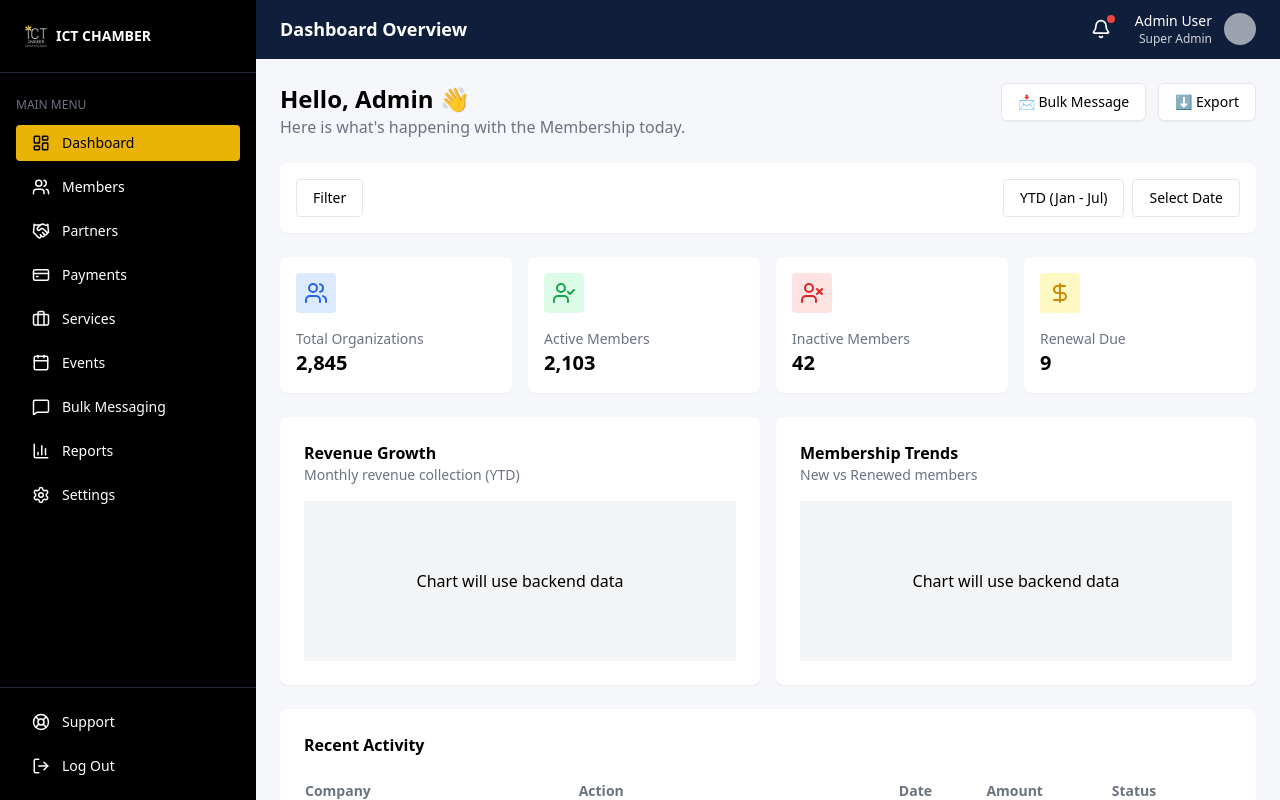
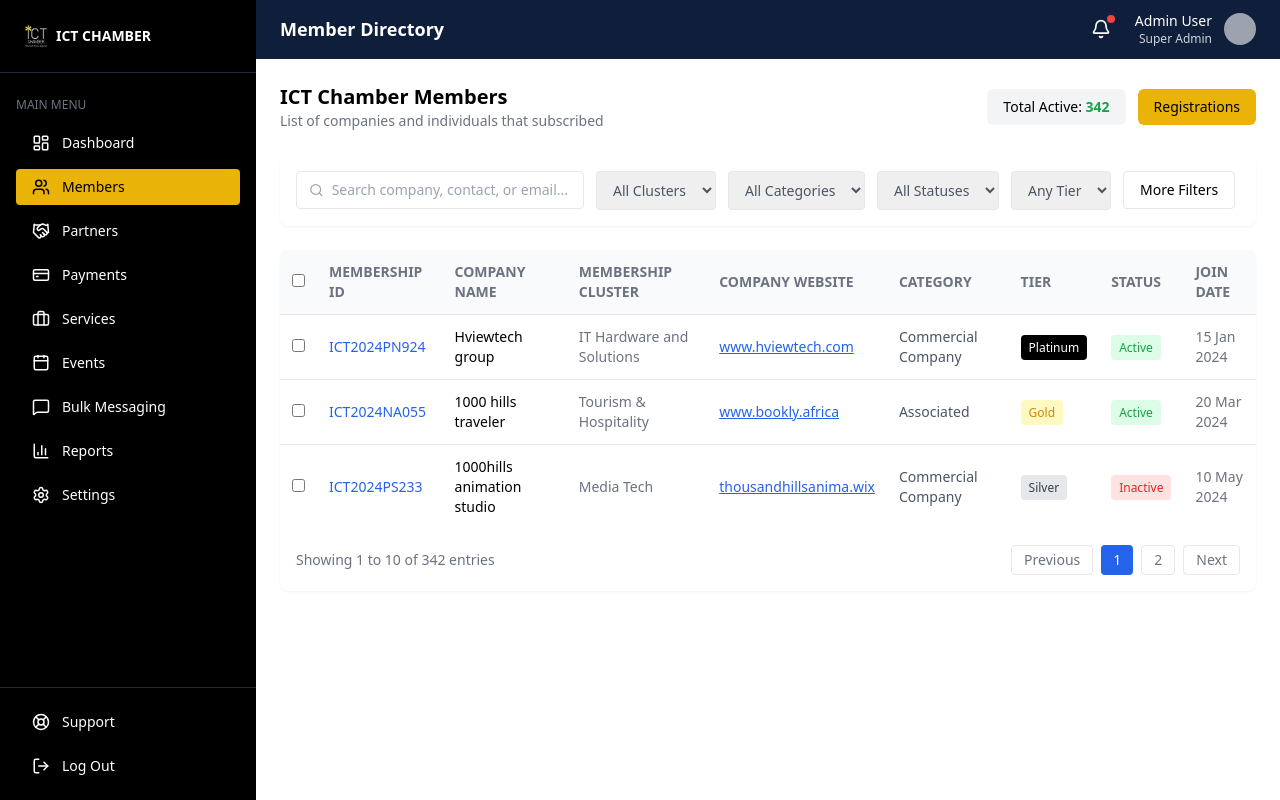
Before and after one commit to Nancy-Sabrina-Ishimwe/ictchamber-membership, a React (Vite) app: page /members in a window 1280 px wide. Built offline with nearby package versions, Linux system fonts and the light colour scheme.

Commit message:
few correction

```diff
--- a/package.json
+++ b/package.json
@@ -13,7 +13,8 @@
     "@tailwindcss/vite": "^4.2.3",
     "lucide-react": "^1.8.0",
     "react": "^19.2.5",
-    "react-dom": "^19.2.5"
+    "react-dom": "^19.2.5",
+    "react-router-dom": "^7.14.2"
   },
   "devDependencies": {
     "@eslint/js": "^9.39.4",
--- a/src/App.tsx
+++ b/src/App.tsx
@@ -1,10 +1,20 @@
+import { Routes, Route } from "react-router-dom";
 import MainLayout from "./layouts/MainLayout";
+
 import Dashboard from "./pages/Dashboard";
+import Messaging from "./pages/Messaging";
+import Payments from "./pages/Payments";
+import Members from "./pages/Members";
 
 function App() {
   return (
     <MainLayout>
-      <Dashboard />
+      <Routes>
+        <Route path="/" element={<Dashboard />} />
+        <Route path="/members" element={<Members />} />
+        <Route path="/payments" element={<Payments />} />
+        <Route path="/messaging" element={<Messaging />} />
+      </Routes>
     </MainLayout>
   );
 }
--- a/src/layouts/MainLayout.tsx
+++ b/src/layouts/MainLayout.tsx
@@ -13,6 +13,7 @@ import {
   Bell,
 } from "lucide-react";
 
+import { Link, useLocation } from "react-router-dom";
 import logoict from "../assets/logoict.png";
 
 type Props = {
@@ -20,13 +21,45 @@ type Props = {
 };
 
 export default function MainLayout({ children }: Props) {
+  const location = useLocation();
+
+  // 🔥 Dynamic title
+  const getTitle = () => {
+    switch (location.pathname) {
+      case "/":
+        return "Dashboard Overview";
+      case "/members":
+        return "Member Directory";
+      case "/payments":
+        return "Payments Ledger";
+      case "/messaging":
+        return "Bulk Messaging";
+      case "/partners":
+        return "Partners";
+      case "/services":
+        return "Services";
+      case "/events":
+        return "Events";
+      case "/reports":
+        return "Reports";
+      case "/settings":
+        return "Settings";
+      default:
+        return "Dashboard";
+    }
+  };
+
   return (
-    <div className="flex h-screen bg-[#F5F7FA]">
+    <div
+      className={`flex h-screen ${
+        location.pathname === "/" ? "bg-[#F5F7FA]" : "bg-white"
+      }`}
+    >
 
       {/* Sidebar */}
       <div className="w-64 bg-black text-white flex flex-col h-screen">
 
-        {/* Top section (takes remaining space) */}
+        {/* Top */}
         <div className="flex-1 flex flex-col min-h-0">
 
           {/* Logo */}
@@ -35,26 +68,26 @@ export default function MainLayout({ children }: Props) {
             <span className="text-sm font-semibold">ICT CHAMBER</span>
           </div>
 
-          {/* Menu (scrollable if needed) */}
+          {/* Menu */}
           <nav className="flex-1 px-4 py-6 space-y-2 text-sm overflow-y-auto">
             <p className="text-gray-500 text-xs mb-3">MAIN MENU</p>
 
-            <MenuItem active icon={<LayoutDashboard size={18} />} label="Dashboard" />
-            <MenuItem icon={<Users size={18} />} label="Members" />
-            <MenuItem icon={<Handshake size={18} />} label="Partners" />
-            <MenuItem icon={<CreditCard size={18} />} label="Payments" />
-            <MenuItem icon={<Briefcase size={18} />} label="Services" />
-            <MenuItem icon={<Calendar size={18} />} label="Events" />
-            <MenuItem icon={<MessageSquare size={18} />} label="Bulk Messaging" />
-            <MenuItem icon={<BarChart3 size={18} />} label="Reports" />
-            <MenuItem icon={<Settings size={18} />} label="Settings" />
+            <MenuItem to="/" icon={<LayoutDashboard size={18} />} label="Dashboard" />
+            <MenuItem to="/members" icon={<Users size={18} />} label="Members" />
+            <MenuItem to="/partners" icon={<Handshake size={18} />} label="Partners" />
+            <MenuItem to="/payments" icon={<CreditCard size={18} />} label="Payments" />
+            <MenuItem to="/services" icon={<Briefcase size={18} />} label="Services" />
+            <MenuItem to="/events" icon={<Calendar size={18} />} label="Events" />
+            <MenuItem to="/messaging" icon={<MessageSquare size={18} />} label="Bulk Messaging" />
+            <MenuItem to="/reports" icon={<BarChart3 size={18} />} label="Reports" />
+            <MenuItem to="/settings" icon={<Settings size={18} />} label="Settings" />
           </nav>
         </div>
 
-        {/* Bottom section (ALWAYS visible) */}
+        {/* Bottom */}
         <div className="p-4 border-t border-gray-800 text-sm space-y-2">
-          <MenuItem icon={<LifeBuoy size={18} />} label="Support" />
-          <MenuItem icon={<LogOut size={18} />} label="Log Out" />
+          <MenuItem to="/support" icon={<LifeBuoy size={18} />} label="Support" />
+          <MenuItem to="/logout" icon={<LogOut size={18} />} label="Log Out" />
         </div>
       </div>
 
@@ -63,9 +96,12 @@ export default function MainLayout({ children }: Props) {
 
         {/* Topbar */}
         <div className="h-16 bg-[#0F1E3A] text-white flex items-center justify-between px-6">
-          <h1 className="font-semibold text-lg">Dashboard Overview</h1>
+
+          {/* Dynamic Title */}
+          <h1 className="font-semibold text-lg">{getTitle()}</h1>
 
           <div className="flex items-center gap-6">
+
             {/* Notification */}
             <div className="relative cursor-pointer">
               <Bell size={20} />
@@ -92,26 +128,33 @@ export default function MainLayout({ children }: Props) {
   );
 }
 
-/* Menu Item */
+/* MenuItem */
 function MenuItem({
   icon,
   label,
-  active,
+  to,
 }: {
   icon: React.ReactNode;
   label: string;
-  active?: boolean;
+  to: string;
 }) {
+  const location = useLocation();
+
+  const isActive =
+    location.pathname === to ||
+    location.pathname.startsWith(to + "/");
+
   return (
-    <div
-      className={`flex items-center gap-3 px-4 py-2 rounded cursor-pointer ${
-        active
+    <Link
+      to={to}
+      className={`flex items-center gap-3 px-4 py-2 rounded transition-colors ${
+        isActive
           ? "bg-yellow-500 text-black font-medium"
-          : "hover:bg-gray-800"
+          : "hover:bg-gray-800 text-white"
       }`}
     >
       {icon}
-      {label}
-    </div>
+      <span>{label}</span>
+    </Link>
   );
 }
--- a/src/main.tsx
+++ b/src/main.tsx
@@ -1,10 +1,13 @@
 import { StrictMode } from 'react'
 import { createRoot } from 'react-dom/client'
+import { BrowserRouter } from 'react-router-dom'
 import App from './App.tsx'
 import './index.css'
 
 createRoot(document.getElementById('root')!).render(
   <StrictMode>
-    <App />
+    <BrowserRouter>
+      <App />
+    </BrowserRouter>
   </StrictMode>,
 )
--- /dev/null
+++ b/src/pages/Members.tsx
@@ -0,0 +1,211 @@
+import { Search } from "lucide-react";
+
+type Member = {
+  id: string;
+  name: string;
+  cluster: string;
+  website: string;
+  category: string;
+  tier: string;
+  status: "Active" | "Inactive" | "Pending";
+  joinDate: string;
+};
+
+export default function Members() {
+  const members: Member[] = [
+    {
+      id: "ICT2024PN924",
+      name: "Hviewtech group",
+      cluster: "IT Hardware and Solutions",
+      website: "www.hviewtech.com",
+      category: "Commercial Company",
+      tier: "Platinum",
+      status: "Active",
+      joinDate: "15 Jan 2024",
+    },
+    {
+      id: "ICT2024NA055",
+      name: "1000 hills traveler",
+      cluster: "Tourism & Hospitality",
+      website: "www.bookly.africa",
+      category: "Associated",
+      tier: "Gold",
+      status: "Active",
+      joinDate: "20 Mar 2024",
+    },
+    {
+      id: "ICT2024PS233",
+      name: "1000hills animation studio",
+      cluster: "Media Tech",
+      website: "thousandhillsanima.wix",
+      category: "Commercial Company",
+      tier: "Silver",
+      status: "Inactive",
+      joinDate: "10 May 2024",
+    },
+  ];
+
+  return (
+    <div className="space-y-6">
+
+      {/* Header */}
+      <div className="flex justify-between items-center">
+        <div>
+          <h2 className="text-xl font-bold">ICT Chamber Members</h2>
+          <p className="text-gray-500 text-sm">
+            List of companies and individuals that subscribed
+          </p>
+        </div>
+
+        <div className="flex gap-3">
+          <div className="px-4 py-2 bg-gray-100 rounded-md text-sm">
+            Total Active: <span className="font-semibold text-green-600">342</span>
+          </div>
+
+          <button className="px-4 py-2 bg-yellow-500 text-black rounded-md text-sm font-medium">
+            Registrations
+          </button>
+        </div>
+      </div>
+
+      {/* Filters */}
+      <div className="bg-white p-4 rounded-lg shadow-sm flex flex-wrap gap-3 items-center">
+
+        {/* Search */}
+        <div className="flex items-center gap-2 border rounded px-3 py-2 w-72">
+          <Search size={16} className="text-gray-400" />
+          <input
+            placeholder="Search company, contact, or email..."
+            className="outline-none text-sm w-full"
+          />
+        </div>
+
+        {/* Dropdowns */}
+        <Select label="All Clusters" />
+        <Select label="All Categories" />
+        <Select label="All Statuses" />
+        <Select label="Any Tier" />
+
+        <button className="px-4 py-2 border rounded text-sm">
+          More Filters
+        </button>
+      </div>
+
+      {/* Table */}
+      <div className="bg-white rounded-lg shadow-sm overflow-hidden">
+        <table className="w-full text-sm">
+          <thead className="bg-gray-50 text-gray-500">
+            <tr>
+              <th className="p-3"><input type="checkbox" /></th>
+              <th className="text-left p-3">MEMBERSHIP ID</th>
+              <th className="text-left p-3">COMPANY NAME</th>
+              <th className="text-left p-3">MEMBERSHIP CLUSTER</th>
+              <th className="text-left p-3">COMPANY WEBSITE</th>
+              <th className="text-left p-3">CATEGORY</th>
+              <th className="text-left p-3">TIER</th>
+              <th className="text-left p-3">STATUS</th>
+              <th className="text-left p-3">JOIN DATE</th>
+            </tr>
+          </thead>
+
+          <tbody>
+            {members.map((m, i) => (
+              <tr key={i} className="border-t hover:bg-gray-50">
+                <td className="p-3">
+                  <input type="checkbox" />
+                </td>
+
+                <td className="p-3 text-blue-600 cursor-pointer">
+                  {m.id}
+                </td>
+
+                <td className="p-3 font-medium">
+                  {m.name}
+                </td>
+
+                <td className="p-3 text-gray-500">
+                  {m.cluster}
+                </td>
+
+                <td className="p-3 text-blue-600 underline">
+                  {m.website}
+                </td>
+
+                <td className="p-3 text-gray-600">
+                  {m.category}
+                </td>
+
+                <td className="p-3">
+                  <TierBadge tier={m.tier} />
+                </td>
+
+                <td className="p-3">
+                  <StatusBadge status={m.status} />
+                </td>
+
+                <td className="p-3 text-gray-500">
+                  {m.joinDate}
+                </td>
+              </tr>
+            ))}
+          </tbody>
+        </table>
+
+        {/* Footer */}
+        <div className="flex justify-between items-center p-4 text-sm text-gray-500">
+          <p>Showing 1 to 10 of 342 entries</p>
+
+          <div className="flex gap-2">
+            <button className="px-3 py-1 border rounded">Previous</button>
+            <button className="px-3 py-1 bg-blue-600 text-white rounded">1</button>
+            <button className="px-3 py-1 border rounded">2</button>
+            <button className="px-3 py-1 border rounded">Next</button>
+          </div>
+        </div>
+      </div>
+    </div>
+  );
+}
+
+/* Dropdown */
+function Select({ label }: { label: string }) {
+  return (
+    <select className="px-3 py-2 border rounded text-sm text-gray-600">
+      <option>{label}</option>
+    </select>
+  );
+}
+
+/* Status Badge */
+function StatusBadge({ status }: { status: string }) {
+  const styles =
+    status === "Active"
+      ? "bg-green-100 text-green-600"
+      : status === "Inactive"
+      ? "bg-red-100 text-red-600"
+      : "bg-yellow-100 text-yellow-600";
+
+  return (
+    <span className={`px-2 py-1 rounded text-xs ${styles}`}>
+      {status}
+    </span>
+  );
+}
+
+/* Tier Badge */
+function TierBadge({ tier }: { tier: string }) {
+  const styles =
+    tier === "Platinum"
+      ? "bg-black text-white"
+      : tier === "Gold"
+      ? "bg-yellow-100 text-yellow-600"
+      : tier === "Silver"
+      ? "bg-gray-200 text-gray-700"
+      : "bg-orange-100 text-orange-600";
+
+  return (
+    <span className={`px-2 py-1 rounded text-xs ${styles}`}>
+      {tier}
+    </span>
+  );
+}
--- /dev/null
+++ b/src/pages/Messaging.tsx
@@ -0,0 +1,10 @@
+export default function Messaging() {
+  return (
+    <div>
+      <h2 className="text-2xl font-bold">Bulk Messaging</h2>
+      <p className="text-gray-500 mt-2">
+        Send messages to members.
+      </p>
+    </div>
+  );
+}
--- /dev/null
+++ b/src/pages/Payments.tsx
@@ -0,0 +1,10 @@
+export default function Payments() {
+  return (
+    <div>
+      <h2 className="text-2xl font-bold">Payments</h2>
+      <p className="text-gray-500 mt-2">
+        View and manage payments.
+      </p>
+    </div>
+  );
+}
```
Also changed, not shown: 1 other file (tests, documents, lock files or other folders).
